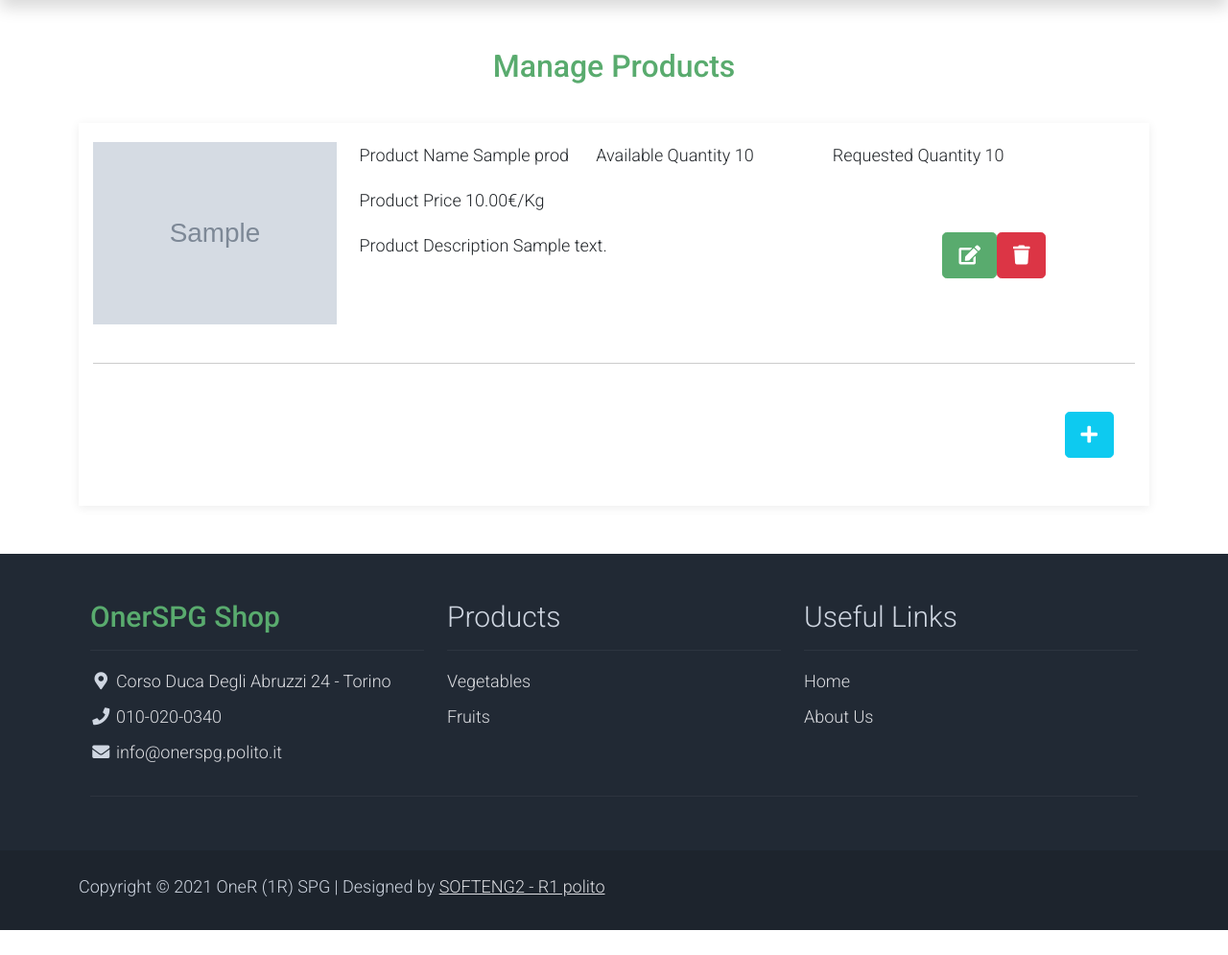
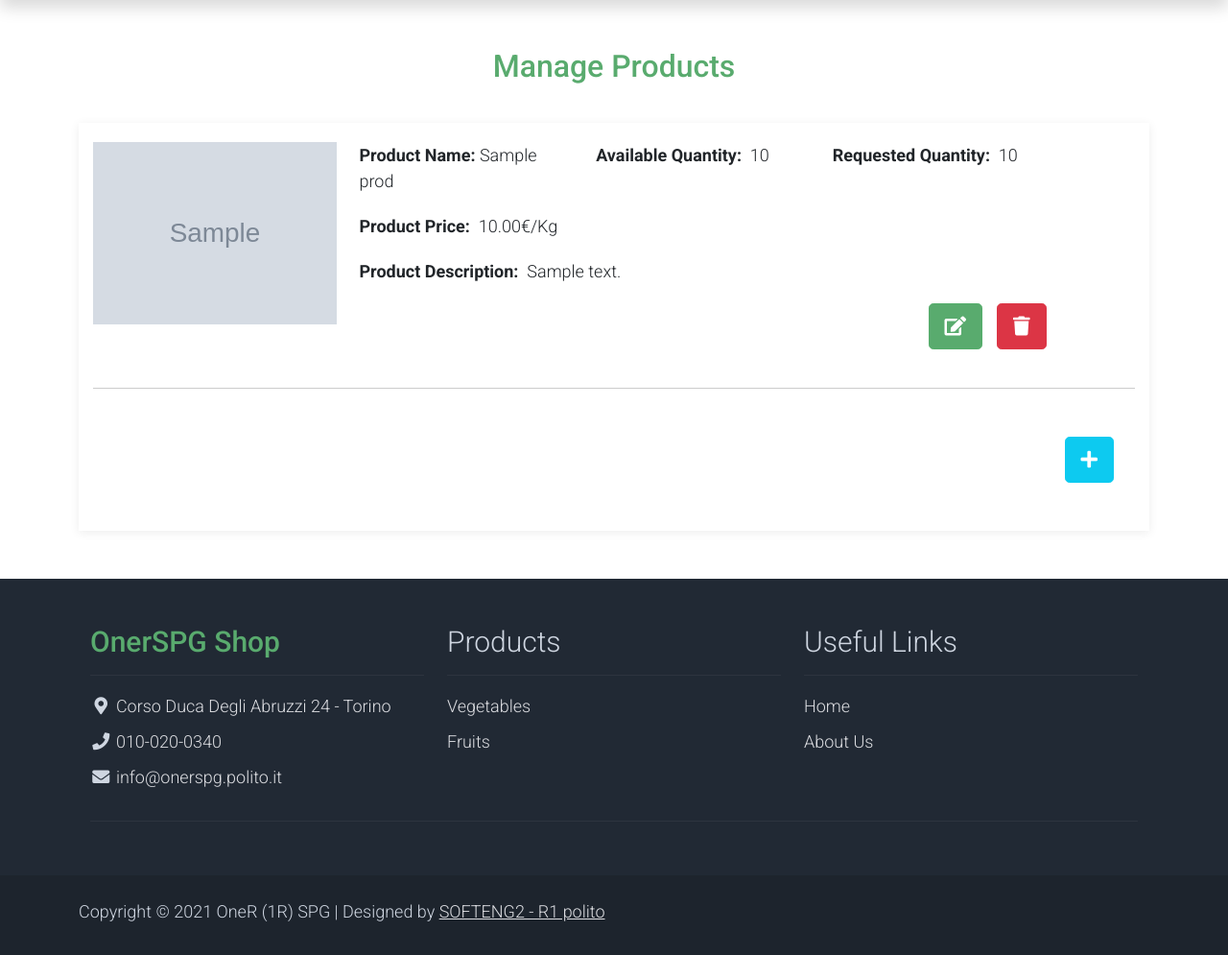
Before and after one commit to shantifabri/SE2-R1-SPG, a Python web app: template project/project/templates/manageproducts.html in a window 1280 px wide. Shown: the part 132-1127 px from the top of the page at 96% size. Before the commit the page ends 1101 px from the top, so only its background shows below. Run offline with Jinja, Linux system fonts and the light colour scheme; the template is opened without the code that fills it: most values are stand-ins (such as "Sample title", 1, 10 or a date in 2020); grey boxes marked "Sample" are stand-in pictures; form fields are guessed from the names that the template uses; some libraries are stand-ins or nearby versions.

Commit message:
Manage products bugfixing

```diff
--- a/project/project/static/assets/css/custom.css
+++ b/project/project/static/assets/css/custom.css
@@ -170,6 +170,15 @@
 	color:#fff;
 }
 
+.descTitle{
+	font-weight:bold !important;
+}
+.descRow{
+	white-space:nowrap;
+	text-overflow:ellipsis;
+	overflow: hidden;
+}
+
 @media (min-width: 576px){
 .modal-dialog {
 	max-width:700px !important;
--- a/project/project/static/assets/css/onertp.css
+++ b/project/project/static/assets/css/onertp.css
@@ -57,6 +57,9 @@ div {
 
 /* General */
 
+.btn-info{
+    color:#fff;
+}
 .logo {
     font-weight: 500 !important;
 }
--- a/project/project/templates/manageproducts.html
+++ b/project/project/templates/manageproducts.html
@@ -60,47 +60,51 @@
                                         <div class="row">
                                             <div class="col-md-4">
                                                 <div class="form-group ">
-                                                    <label>Product Name</label> {{prod.name}}
+                                                    <label class="descTitle">Product Name:&nbsp</label>{{prod.name}}
                                                 </div>
                                             </div>
                                             <div class="col-md-4">
                                                 <div class="form-group  ">
-                                                    <label>Available Quantity</label> {{prod.qty_available}}
+                                                    <label class="descTitle">Available Quantity:&nbsp</label> {{prod.qty_available}}
                                                 </div>
 
                                             </div>
                                             <div class="col-md-4">
                                                 <div class="form-group  ">
-                                                    <label>Requested Quantity</label> {{prod.qty_requested}}
+                                                    <label class="descTitle">Requested Quantity:&nbsp</label> {{prod.qty_requested}}
                                                 </div>
 
                                             </div>
                                             <div class="col-md-4">
                                                 <div class="form-group">
-                                                    <label>Product Price </label> {{'%.2f' %prod.price}}€/Kg
+                                                    <label class="descTitle">Product Price:&nbsp</label> {{'%.2f' %prod.price}}€/Kg
                                                 </div>
                                             </div>
                                         </div>
 
                                         <div class="row">
-                                            <div class="col-md-7">
-                                                <div class="form-group col-xs-12">
-                                                    <label>Product Description</label> {{prod.description}}
+                                            <div class="col-md-12">
+                                                <div class="form-group col-xs-12 descRow" >
+                                                    <label class="descTitle">Product Description:&nbsp</label> {{prod.description}}
                                                 </div>
                                             </div>
                                             <div class="col-md-1">
 
                                             </div>
-                                            <div class="col-md-4 align-self-end">
-                                                <div class="form-group ">
-                                                    <button type="button" onclick="emptyProduct({{prod.product_id}})" class="btn btn-danger btn-lg btn-block float-right align-self-end"><i class="fas fa-trash"></i></button>
-                                                    <button type="button" onclick="submituser({{prod.product_id}},'{{prod.name}}','{{prod.description}}',{{prod.price}},{{prod.qty_available}});" data-toggle="modal" data-target="#editModal" class="btn btn-success btn-lg btn-block float-right align-self-end"><i class="fas fa-edit"></i></button>
-                                                </div>
+
+                                        </div>
+                                        <div class="col-md-12 align-self-end">
+                                            <div class="form-group ">
+                                                <button type="button" style="margin-left:15px;" onclick="emptyProduct({{prod.product_id}})" class="btn btn-danger btn-lg btn-block float-right align-self-end"><i class="fas fa-trash"></i></button>
+                                                <button type="button" onclick="submituser({{prod.product_id}},'{{prod.name}}','{{prod.description}}',{{prod.price}},{{prod.qty_available}});" data-toggle="modal" data-target="#editModal" class="btn btn-success btn-lg btn-block float-right align-self-end"><i class="fas fa-edit"></i></button>
                                             </div>
                                         </div>
                                     </div>
+
                                 </div>
+
                             </div>
+
                             {% endfor %}
                         </div>
                     </div>
@@ -134,12 +138,7 @@
                             <div class="items">
                                 <div class="product">
                                     <div class="row">
-                                        <div class="col-md-3">
-                                            <!-- <a target="_blank" href=""><img class="img-fluid mx-auto d-block image" src="/static/shop_imgs/upload_placeholder.jpg"> -->
-                                            <!-- </a> -->
-                                            {{form.image}}
-                                        </div>
-                                        <div class="col-md-8">
+                                        <div class="col-md-12">
                                             <div class="row">
                                                 <div class="col-md-4">
                                                     <div class="form-group ">
@@ -182,6 +181,13 @@
                                                 </div>
                                             </div>
                                         </div>
+
+                                        <div class="col-md-12">
+                                            <!-- <a target="_blank" href=""><img class="img-fluid mx-auto d-block image" src="/static/shop_imgs/upload_placeholder.jpg"> -->
+                                            <!-- </a> -->
+                                            <label>Product Image</label><br>
+                                            {{form.image}}
+                                        </div>
                                     </div>
                                 </div>
 
@@ -214,7 +220,7 @@
                             <div class="items">
                                 <div class="product">
                                     <div class="row">
-                                        <div class="col-md-8">
+                                        <div class="col-md-12">
                                             <div class="row">
                                                 <div class="col-md-4">
                                                     <div class="form-group ">
```
